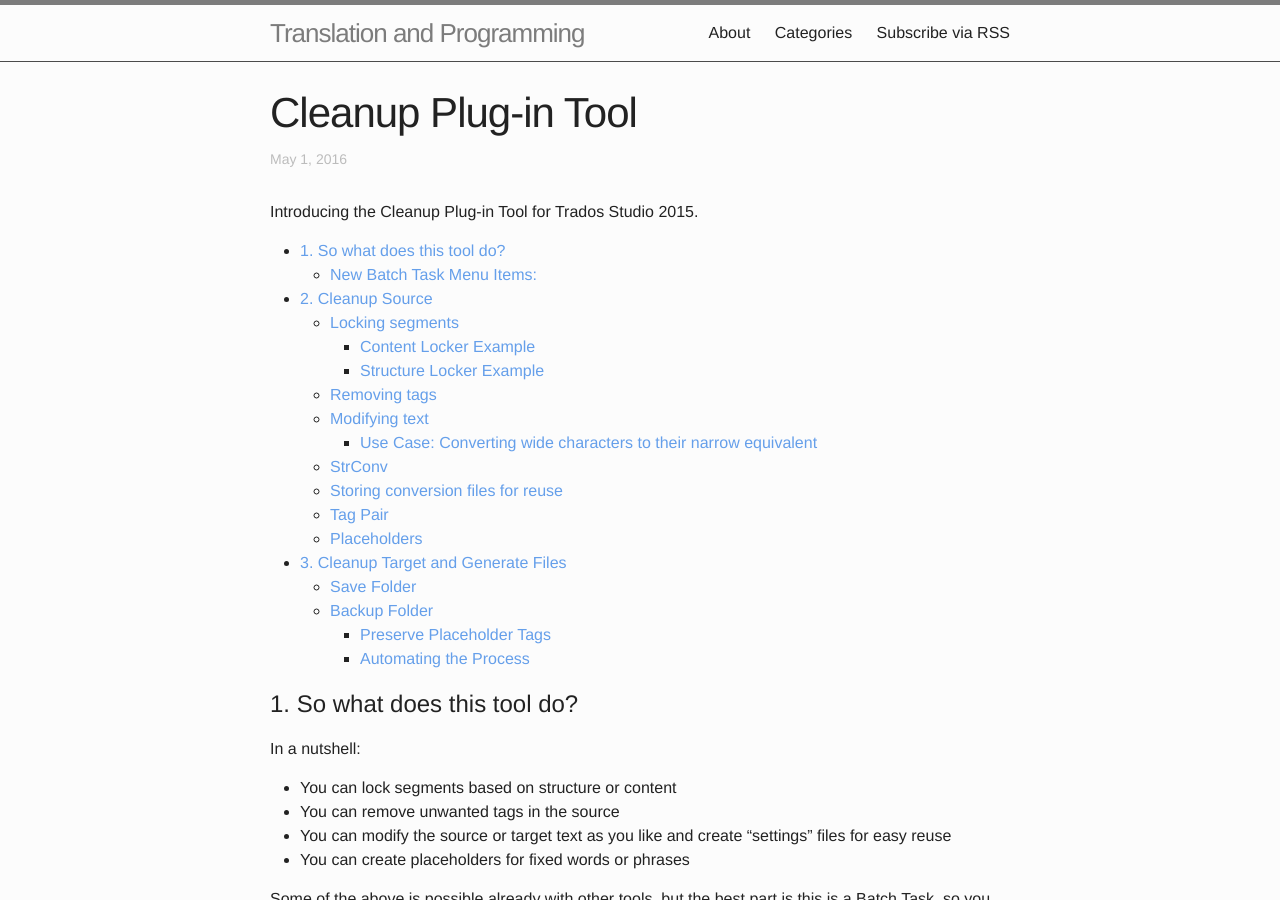
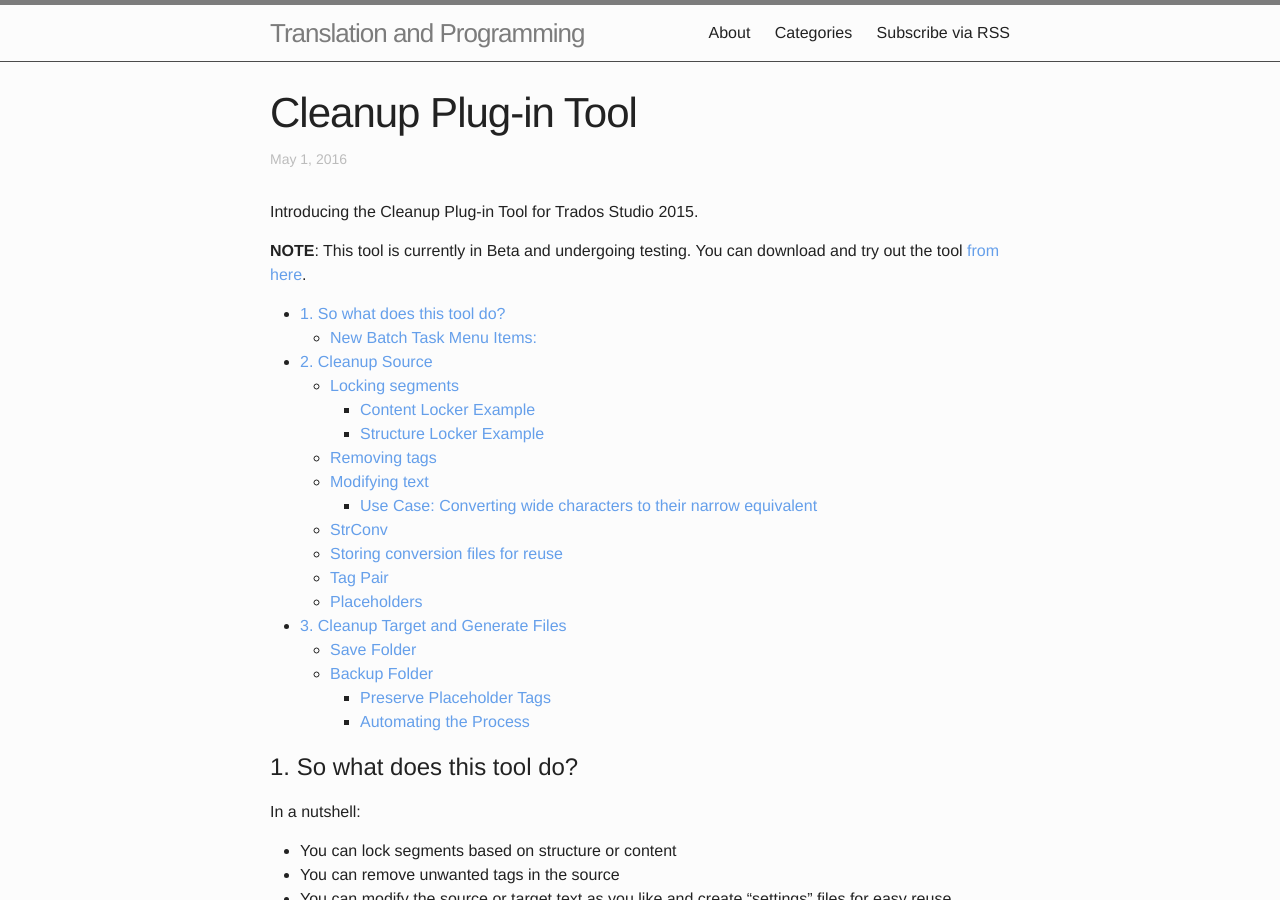
Before and after one commit to jessegood/jessegood.github.io, a Jekyll site: the page built from _posts/2016-05-01-cleanuptool.markdown, in a window 1280 px wide and 900 px high. Built offline with Jekyll 4.4.1, drawn with Linux system fonts in a browser that asks for light colours; comment, search, counter and statistics services are not loaded.

Commit message:
Added plug-in path

```diff
--- a/_posts/2016-05-01-cleanuptool.markdown
+++ b/_posts/2016-05-01-cleanuptool.markdown
@@ -6,6 +6,9 @@ categories: Translation
 comments: true
 ---
 Introducing the Cleanup Plug-in Tool for Trados Studio 2015. <!--more-->
+
+**NOTE**: This tool is currently in Beta and undergoing testing.
+You can download and try out the tool [from here][pluginpath].
 
 * TOC
 {:toc}
```
Also changed, not shown: other parts of _posts/2016-05-01-cleanuptool.markdown (+1 -0 lines), 1 other file.
